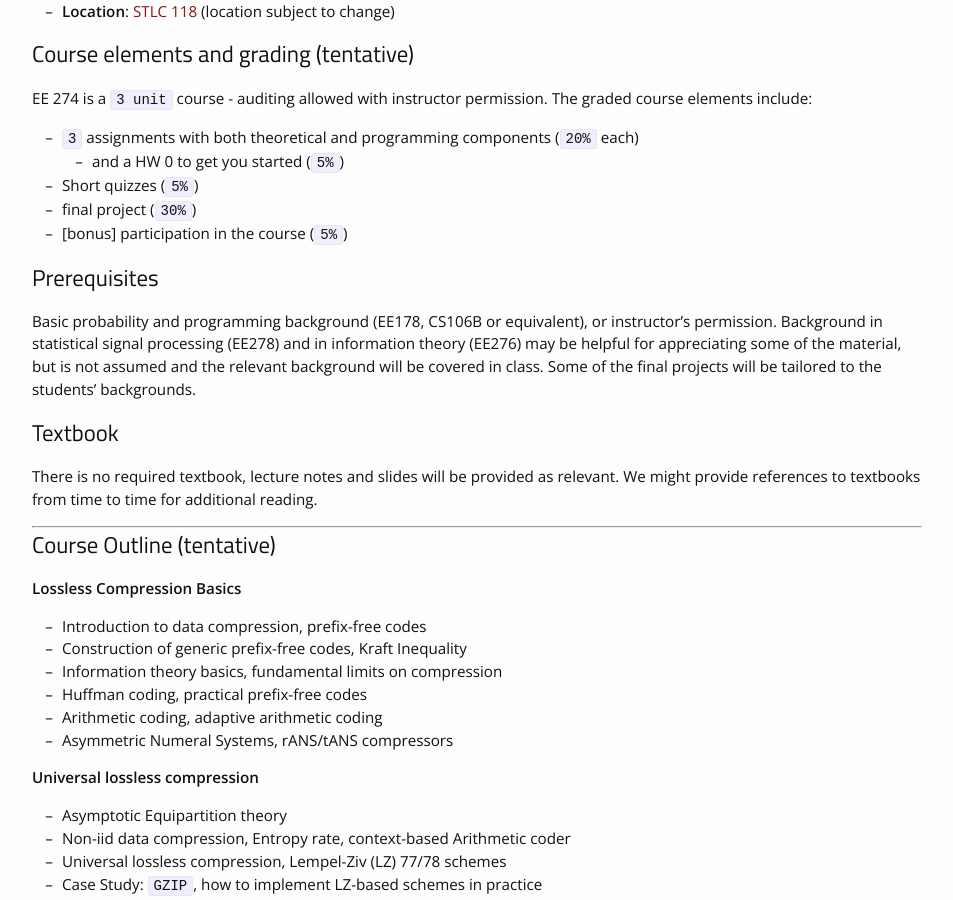
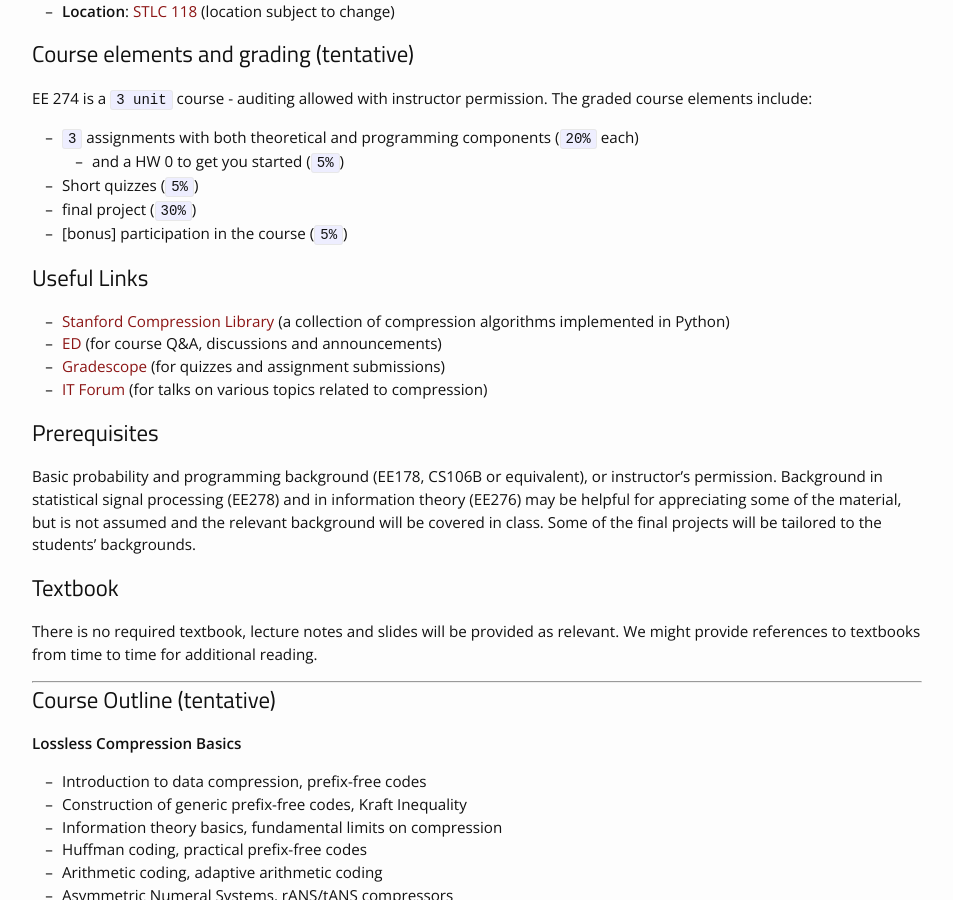
Before and after one commit to StanfordDataCompressionClass/Fall22, a Jekyll site: the page built from logistics.md, in a window 1280 px wide and 900 px high, scrolled down 894 px. Shown: the whole window, without its empty margins (163-1116 px from the left). Built offline with Jekyll 4.4.1, drawn with Linux system fonts in a browser that asks for light colours; nearby versions of some CDN libraries.

Commit message:
added links to ED, gradescope, SCL, IT Forum

```diff
--- a/logistics.md
+++ b/logistics.md
@@ -41,6 +41,13 @@ EE 274 is a `3 unit` course - auditing allowed with instructor permission. The g
 - final project (`30%`)
 - [bonus] participation in the course (`5%`)
 
+## Useful Links
+
+- [Stanford Compression Library](https://github.com/kedartatwawadi/stanford_compression_library) (a collection of compression algorithms implemented in Python)
+- [ED](https://edstem.org/us/courses/29704/discussion/) (for course Q&A, discussions and announcements)
+- [Gradescope](https://www.gradescope.com/courses/436519) (for quizzes and assignment submissions)
+- [IT Forum](https://web.stanford.edu/group/it-forum/talks/) (for talks on various topics related to compression)
+
 ## Prerequisites
 Basic probability and programming background (EE178, CS106B or equivalent), or instructor’s permission. Background in statistical signal processing (EE278) and in information theory (EE276) may be helpful for appreciating some of the material, but is not assumed and the relevant background will be covered in class. Some of the final projects will be tailored to the students' backgrounds.
 
```
